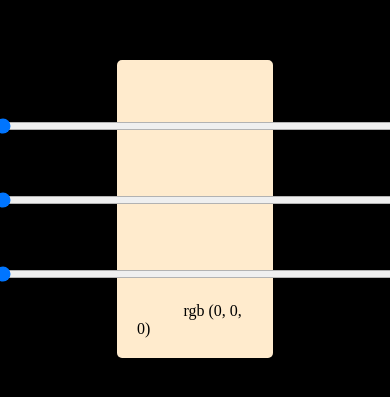
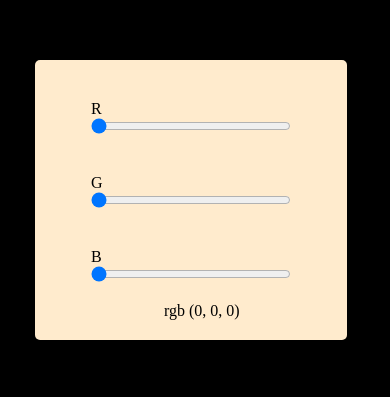
Before and after one commit to Kemmy112/RGB-slider, a plain HTML site: page src/index.html in a window 390 px wide. Shown: the part 193-590 px from the top of the page. Drawn offline with Linux system fonts and the light colour scheme.

Commit message:
landing plus resp

```diff
--- a/src/funct.css
+++ b/src/funct.css
@@ -35,3 +35,43 @@ body{
 #setting{
     margin-left: 40%;
 }
+
+@media only screen and (min-width: 350px) and (max-width:450px) {
+    *{
+        box-sizing: border-box;
+        margin: 0;
+        padding: 0;
+    }
+
+    body{
+        background-color: #000;
+    }
+
+    .container{
+        /* outline: 2px solid red; */
+        width: 80%;
+        position: absolute;
+        top: 30%;
+        left: 9%;
+        border-radius: 5px;
+        background-color: #ffebcd;
+        padding: 20px;
+    }
+
+    .container .wrap{
+        width: 100%;
+        /* margin-left: 10%; */
+        padding: 20px 0px;
+        display: grid;
+       justify-content: center;
+    }
+
+    .container .wrap input[type= "range"]{
+        width: 200px;
+        /* outline: 2px solid #000; */
+    }
+
+    #setting{
+        margin-left: 40%;
+    }
+}
```
